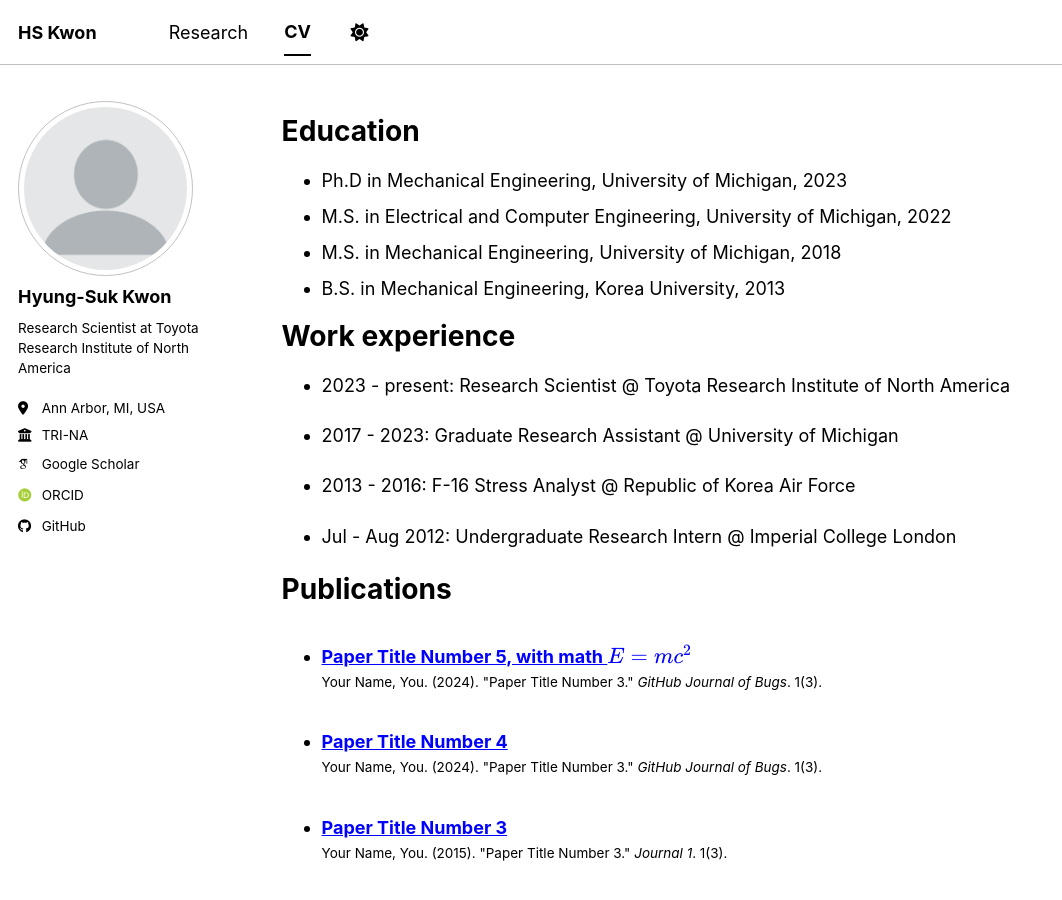
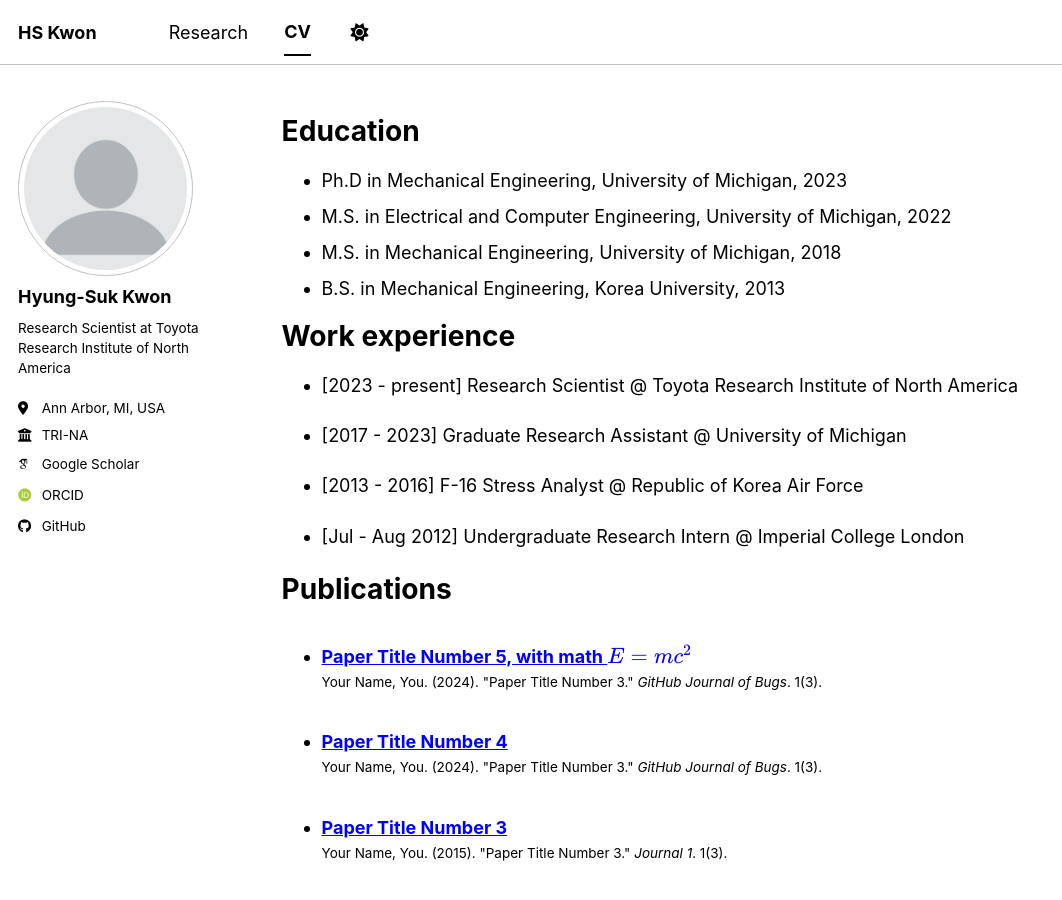
Before and after one commit to Kwon-HyungSuk/kwon-hyungsuk.github.io, a Jekyll site: the page built from _pages/cv.md, in a window 1280 px wide and 900 px high. Shown: the whole window, without its empty margins (0-1062 px from the left). Built offline with Jekyll 4.4.1, drawn with Linux system fonts in a browser that asks for light colours; some web fonts are replaced; a script bundle is joined from its source files by our own code; library files that are not in the unit come from our copies.

Commit message:
Update cv.md

```diff
--- a/_pages/cv.md
+++ b/_pages/cv.md
@@ -18,13 +18,13 @@
 
 Work experience
 ======
-* 2023 - present: Research Scientist @ Toyota Research Institute of North America
+* [2023 - present] Research Scientist @ Toyota Research Institute of North America
 
-* 2017 - 2023: Graduate Research Assistant @ University of Michigan
+* [2017 - 2023] Graduate Research Assistant @ University of Michigan
 
-* 2013 - 2016: F-16 Stress Analyst @ Republic of Korea Air Force
+* [2013 - 2016] F-16 Stress Analyst @ Republic of Korea Air Force
 
-* Jul - Aug 2012: Undergraduate Research Intern @ Imperial College London
+* [Jul - Aug 2012] Undergraduate Research Intern @ Imperial College London
 
 Publications
 ======
```
